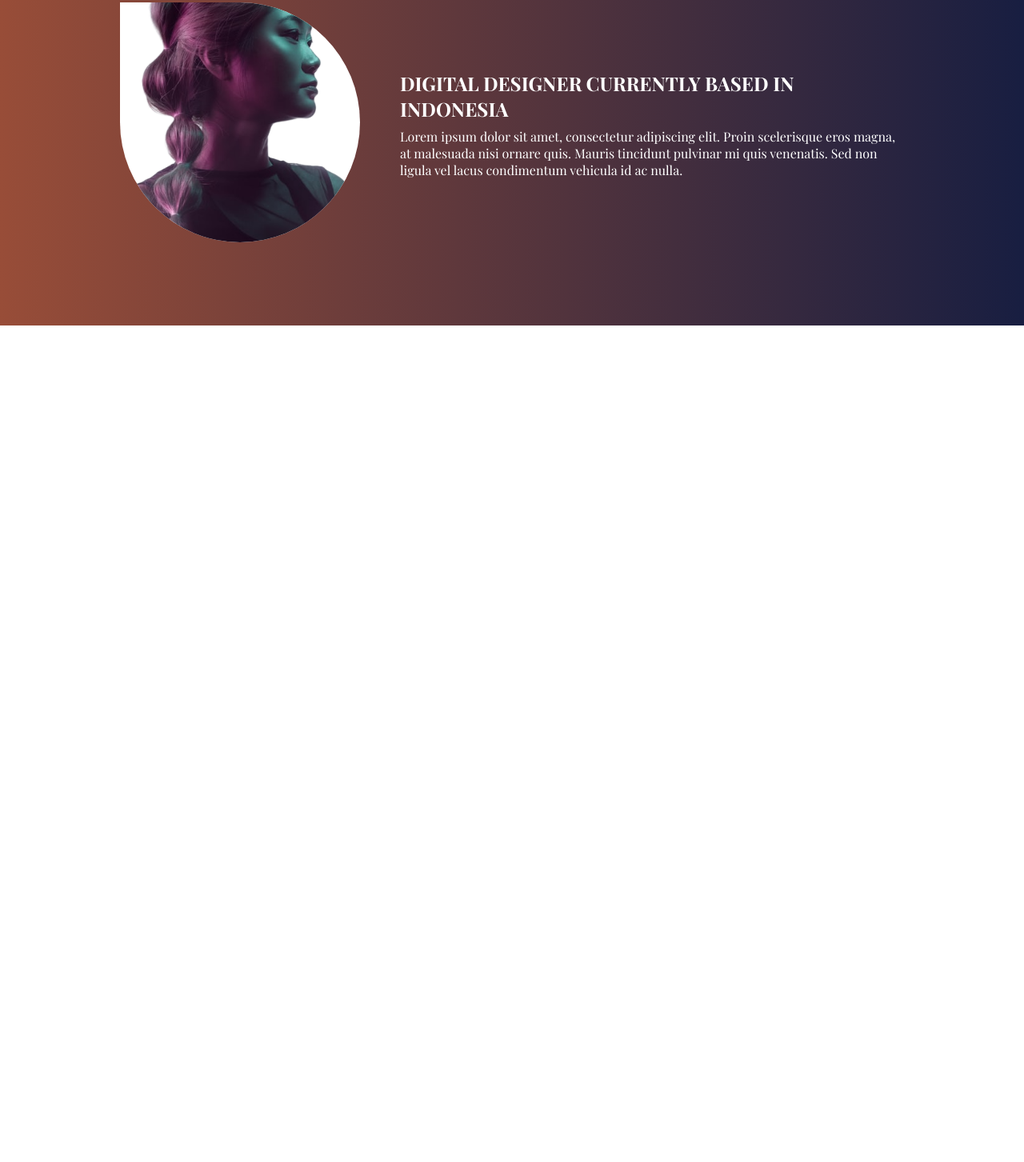
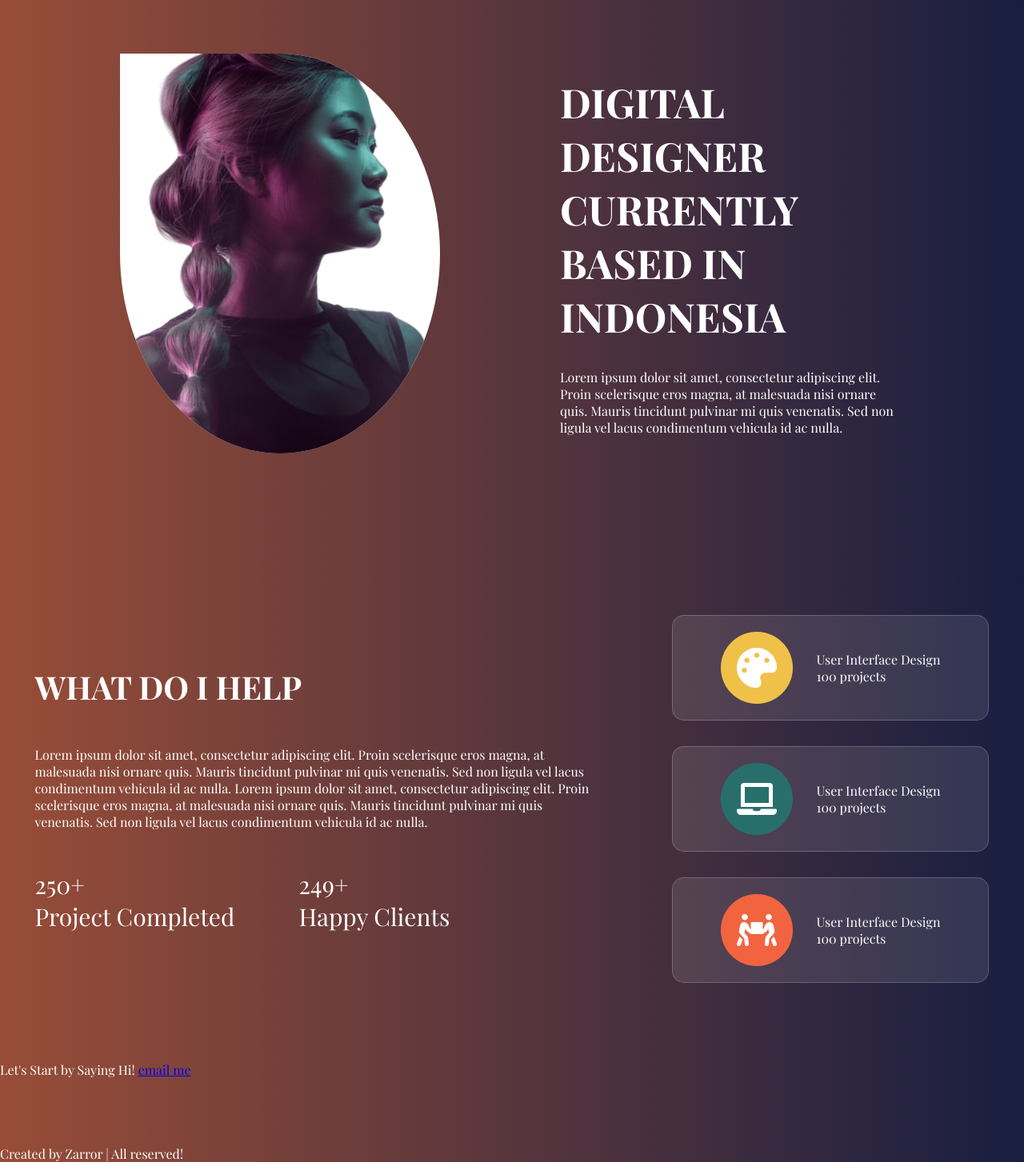
Before and after one commit to raphagct/tp1webL3MIAGE, a plain HTML site: page index.html in a window 1280 px wide. Shown: the part 1027-2480 px from the top of the page at 80% size. Before the commit the page ends 1434 px from the top, so only its background shows below. Drawn offline with nearby package versions, Linux system fonts and the light colour scheme; a web font is replaced by a local one.

Commit message:
suite maquette

```diff
--- a/index.css
+++ b/index.css
@@ -44,6 +44,10 @@ body {
   cursor: pointer;
 }
 
+.hero h1 {
+  font-size: 80px;
+}
+
 .hero {
   text-align: center;
   padding: 4rem 1rem 0rem;
@@ -55,7 +59,8 @@ body {
 
 .socials {
   display: flex;
-  justify-content: space-around;
+  justify-content: center;
+  gap: 10rem;
   padding: 2rem 0;
   background-color: black;
 }
@@ -63,19 +68,81 @@ body {
 .profile {
   display: flex;
   align-items: center;
-  gap: 50px;
+  gap: 150px;
   padding: 100px 150px;
+  justify-content: center;
 }
 
 .left-profile img {
   background-color: white;
-  height: 300px;
-  width: 300px;
+  height: 500px;
+  width: 400px;
   border-radius: 0% 50% 50% 50%;
   object-fit: cover;
 }
 .right-profile {
   display: flex;
   flex-direction: column;
-  gap: 0.5rem;
+  gap: 2rem;
+  max-width: 700px;
 }
+
+.right-profile h2 {
+  font-size: 50px;
+}
+
+hr {
+  border: none;
+  height: 2px;
+  background: linear-gradient(rgba(255, 255, 255, 0.3));
+  margin: 3rem 150px;
+  border-radius: 2px;
+}
+
+.skills {
+  display: flex;
+  justify-content: center;
+  gap: 6rem;
+}
+
+.left-skill {
+  max-width: 700px;
+  display: flex;
+  flex-direction: column;
+  gap: 3rem;
+  justify-content: center;
+}
+
+.left-skill h3 {
+  font-size: 40px;
+}
+.left-skill .stats {
+  display: flex;
+  justify-content: start;
+  gap: 5rem;
+  font-size: 30px;
+
+}
+
+.right-skill {
+  display: flex;
+  flex-direction: column;
+  gap: 2rem;
+}
+
+.right-skill .ui-design,
+.right-skill .web-design,
+.right-skill .marketing {
+  padding: 20px 60px;
+  background: rgba(255, 255, 255, 0.1);
+  border: 1px solid rgba(255, 255, 255, 0.2);
+  border-radius: 15px;
+  display: flex;
+  gap: 30px;
+}
+
+.container-infos {
+  display: flex;
+  flex-direction: column;
+  justify-content: center;
+}
--- a/index.html
+++ b/index.html
@@ -41,5 +41,76 @@
         <p>Lorem ipsum dolor sit amet, consectetur adipiscing elit. Proin scelerisque eros magna, at malesuada nisi ornare quis. Mauris tincidunt pulvinar mi quis venenatis. Sed non ligula vel lacus condimentum vehicula id ac nulla.</p>
       </div>
     </div>
+    <hr/>
+    <div class="skills">
+      <div class="left-skill">
+        <h3>WHAT DO I HELP</h3>
+        <p>Lorem ipsum dolor sit amet, consectetur adipiscing elit. Proin scelerisque eros magna, at malesuada nisi ornare quis. Mauris tincidunt pulvinar mi quis venenatis. Sed non ligula vel lacus condimentum vehicula id ac nulla.
+          Lorem ipsum dolor sit amet, consectetur adipiscing elit. Proin scelerisque eros magna, at malesuada nisi ornare quis. Mauris tincidunt pulvinar mi quis venenatis. Sed non ligula vel lacus condimentum vehicula id ac nulla.
+        </p>
+        <div class="stats">
+          <div class="container-infos">
+            <span>250+</span>
+            <span>Project Completed</span>
+          </div>
+          <div class="container-infos">
+            <span>249+</span>
+            <span>Happy Clients</span>
+          </div>
+        </div>
+      </div>
+      <div class="right-skill">
+          <div class="ui-design">
+            <img src="./assets/img/ui-design.png">
+            <div class="container-infos">
+              <span>User Interface Design</span>
+            <span>100 projects</span>
+            </div>
+
+          </div>
+          <div class="web-design">
+            <img src="./assets/img/design.png">
+            <div class="container-infos">
+              <span>User Interface Design</span>
+              <span>100 projects</span>
+            </div>
+
+          </div>
+          <div class="marketing">
+            <img src="./assets/img/marketing.png">
+            <div class="container-infos">
+              <span>User Interface Design</span>
+              <span>100 projects</span>
+            </div>
+          </div>
+      </div>
+    </div>
+    <hr/>
+    <div class="footer">
+      <div class="mail">
+        <span>Let's Start by Saying Hi!</span>
+        <a href="mailto:jovanca@gmail.com">email me</a>
+      </div>
+      <div class="links">
+        <ul>
+          <li>
+            <a></a>
+          </li>
+          <li>
+            <a></a>
+          </li>
+          <li>
+            <a></a>
+          </li>
+          <li>
+            <a></a>
+          </li>
+        </ul>
+        <span>Created by Zarror | All reserved!</span>
+
+      </div>
+
+    </div>
+
   </body>
 </html>
```
Also changed, not shown: assets/img/design.png (added), assets/img/marketing.png (added), assets/img/ui-design.png (added).
